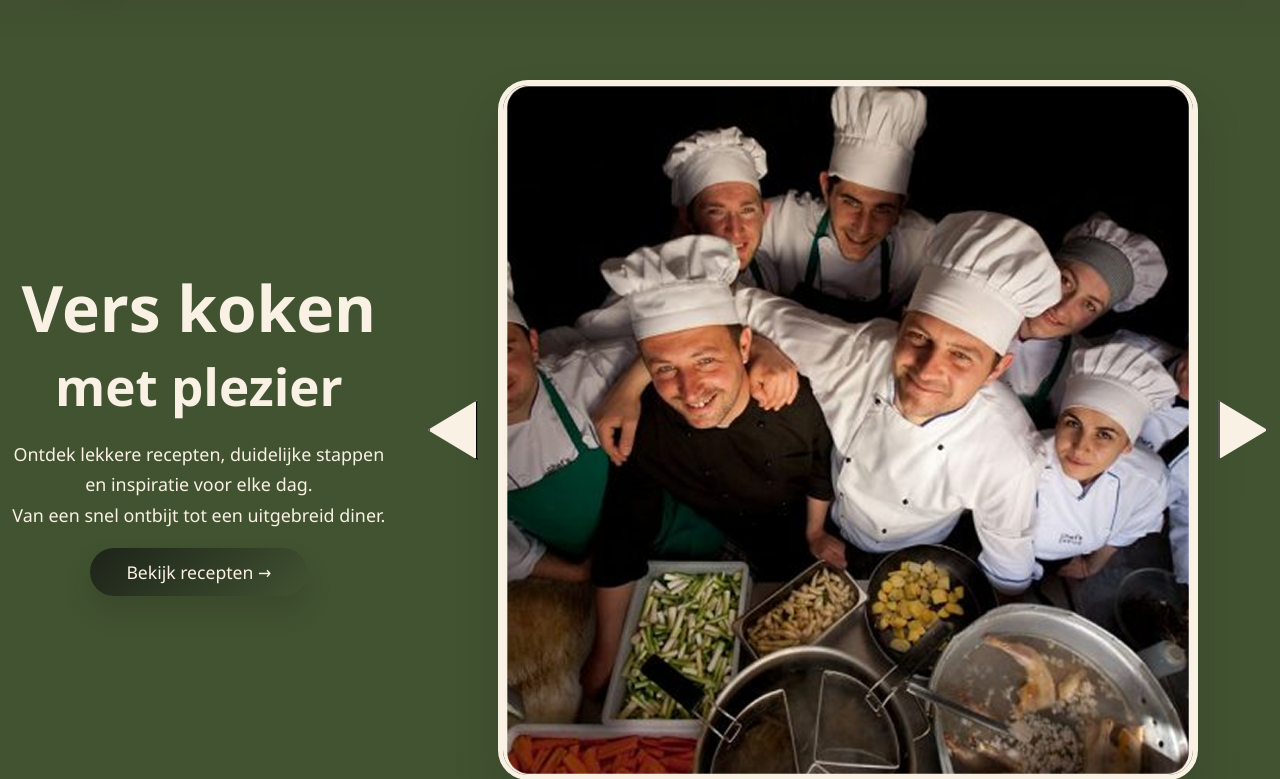
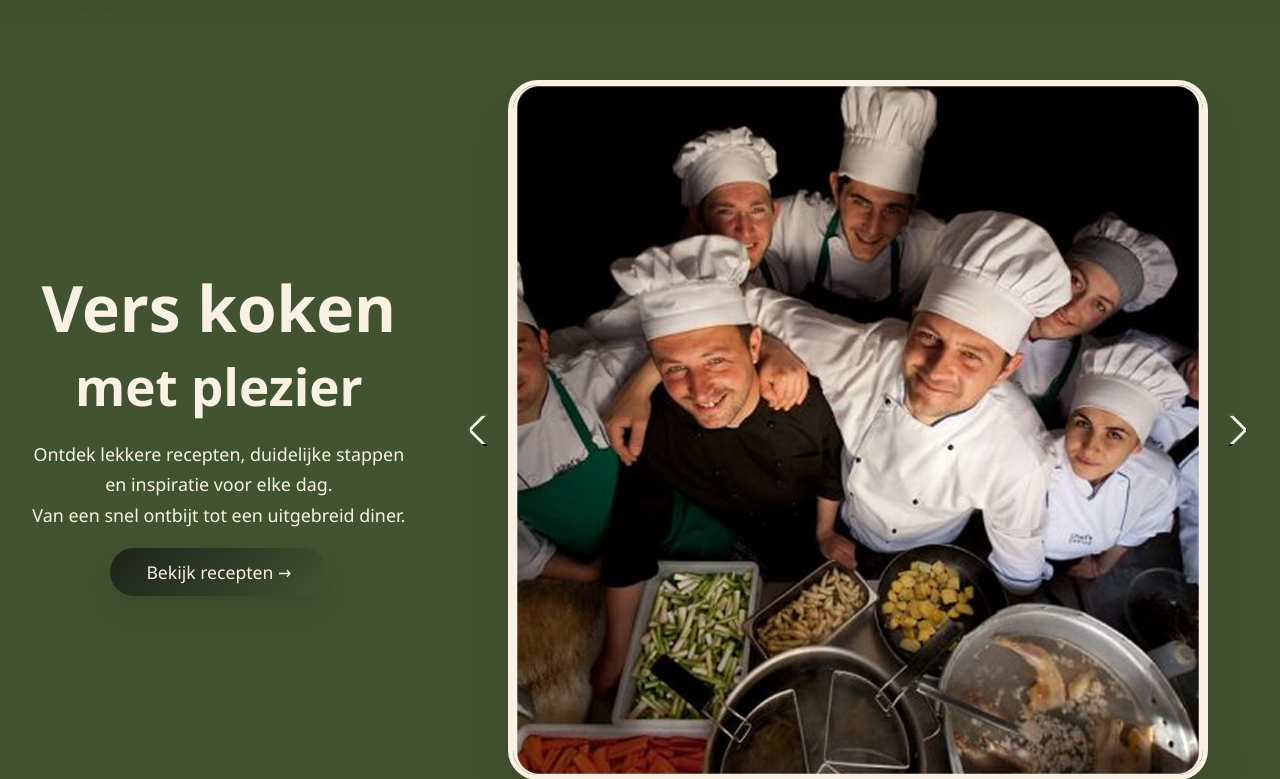
Before and after one commit to l0calhost3/Beroeps2, a PHP site: page / in a window 1280 px wide. Shown: the part 85-864 px from the top of the page. Run offline with PHP 8.4, Linux system fonts and the light colour scheme.

Commit message:
arrows mooier gemaakt van de homepage

```diff
--- a/css/frontend.css
+++ b/css/frontend.css
@@ -195,12 +195,23 @@ p {
     transition: 0.3s ease, transform 0.3s ease;
 }
 
+.left,
+.right {
+    clip-path: none !important;
+    background: #F5F0E5 !important;
+    width: 12px;
+    height: 22px;
+    width: 20px !important;
+    height: 32px !important;
+
+}
+
 .left {
-    clip-path: polygon(0 50%, 100% 0, 100% 100%);
+    clip-path: polygon(100% 0, 20% 50%, 100% 100%, 80% 100%, 0 50%, 80% 0) !important;
 }
 
 .right {
-    clip-path: polygon(0 0, 100% 50%, 0 100%);
+    clip-path: polygon(0 0, 80% 50%, 0 100%, 20% 100%, 100% 50%, 20% 0) !important;
 }
 
 .arrow:hover {
```
